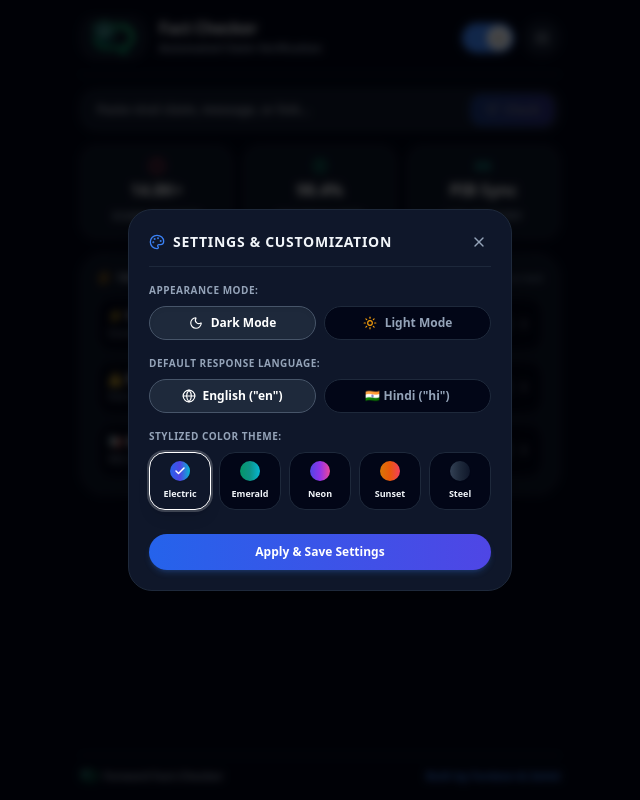
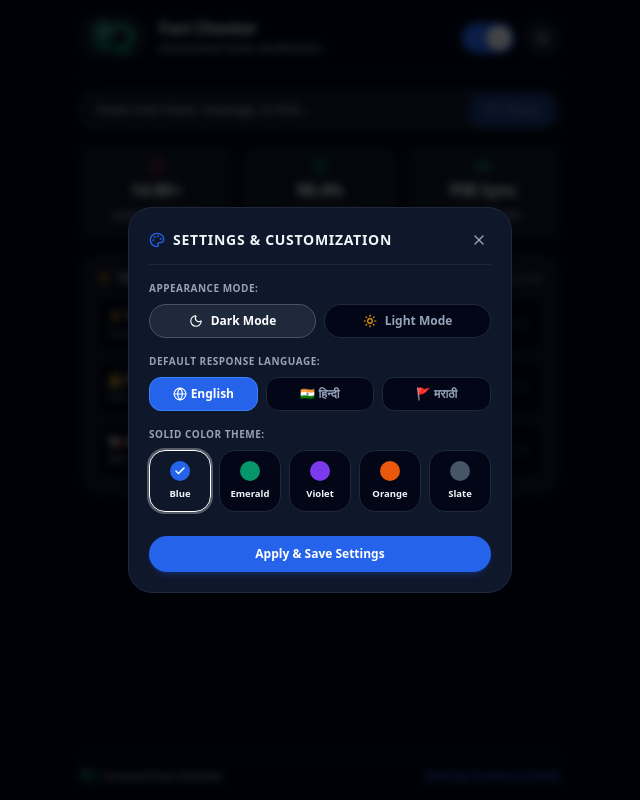
Before and after one commit to Zahidhydri/forward-fact-checker, a React (Vite) app in the folder extension/: page / in a window 1280 px wide. Both pictures are taken after a click on the button 862 px from the left and 38 px from the top of the page. Shown: the whole page, without its empty margins (320-960 px from the left). Built offline with nearby package versions, Linux system fonts and the light colour scheme; no server answers; a web font is replaced by a local one.

Commit message:
style(ui): convert color themes to bold solid colors, add Marathi in Settings modal, polish pill styling

```diff
--- a/extension/src/sidepanel/App.jsx
+++ b/extension/src/sidepanel/App.jsx
@@ -517,37 +517,49 @@ export default function App() {
             {/* Target Language Option */}
             <div>
               <label className="text-[10px] font-black uppercase tracking-wider block mb-2 text-slate-400">Default Response Language:</label>
-              <div className="flex gap-2">
+              <div className="grid grid-cols-3 gap-2">
                 <button
                   type="button"
                   onClick={() => setSelectedLang('en')}
-                  className={`flex-1 py-2 px-3 rounded-full text-xs font-extrabold flex items-center justify-center gap-1.5 border transition ${
+                  className={`py-2 px-2 rounded-xl text-xs font-black flex items-center justify-center gap-1 border transition ${
                     selectedLang === 'en'
-                      ? 'bg-slate-800 text-white border-slate-600 font-black'
-                      : isDark ? 'bg-slate-950 border-slate-800 text-slate-400' : 'bg-slate-100 border-slate-300 text-slate-700'
+                      ? 'bg-blue-600 text-white border-blue-500 shadow-sm'
+                      : isDark ? 'bg-slate-950 border-slate-800 text-slate-400 hover:text-slate-200' : 'bg-slate-100 border-slate-300 text-slate-700'
                   }`}
                 >
                   <Globe className="w-3.5 h-3.5" />
-                  <span>English ("en")</span>
+                  <span>English</span>
                 </button>
 
                 <button
                   type="button"
                   onClick={() => setSelectedLang('hi')}
-                  className={`flex-1 py-2 px-3 rounded-full text-xs font-extrabold flex items-center justify-center gap-1.5 border transition ${
+                  className={`py-2 px-2 rounded-xl text-xs font-black flex items-center justify-center gap-1 border transition ${
                     selectedLang === 'hi'
-                      ? 'bg-slate-800 text-white border-slate-600 font-black'
-                      : isDark ? 'bg-slate-950 border-slate-800 text-slate-400' : 'bg-slate-100 border-slate-300 text-slate-700'
+                      ? 'bg-blue-600 text-white border-blue-500 shadow-sm'
+                      : isDark ? 'bg-slate-950 border-slate-800 text-slate-400 hover:text-slate-200' : 'bg-slate-100 border-slate-300 text-slate-700'
                   }`}
                 >
-                  <span>🇮🇳 Hindi ("hi")</span>
+                  <span>🇮🇳 हिन्दी</span>
+                </button>
+
+                <button
+                  type="button"
+                  onClick={() => setSelectedLang('mr')}
+                  className={`py-2 px-2 rounded-xl text-xs font-black flex items-center justify-center gap-1 border transition ${
+                    selectedLang === 'mr'
+                      ? 'bg-blue-600 text-white border-blue-500 shadow-sm'
+                      : isDark ? 'bg-slate-950 border-slate-800 text-slate-400 hover:text-slate-200' : 'bg-slate-100 border-slate-300 text-slate-700'
+                  }`}
+                >
+                  <span>🚩 मराठी</span>
                 </button>
               </div>
             </div>
 
-            {/* Multi-Shade Gradient Accent Colors */}
+            {/* Solid Bold Color Accent Themes */}
             <div>
-              <label className="text-[10px] font-black uppercase tracking-wider block mb-2 text-slate-400">Stylized Color Theme:</label>
+              <label className="text-[10px] font-black uppercase tracking-wider block mb-2 text-slate-400">Solid Color Theme:</label>
               <div className="grid grid-cols-5 gap-2">
                 {ACCENT_THEMES.map((theme) => {
                   const isSelected = accentColor === theme.id;
@@ -556,18 +568,19 @@ export default function App() {
                       key={theme.id}
                       type="button"
                       onClick={() => setAccentColor(theme.id)}
-                      className={`py-2 px-1 rounded-2xl border text-center transition flex flex-col items-center justify-center gap-1.5 transform hover:scale-105 ${
+                      className={`py-2.5 px-1 rounded-2xl border text-center transition flex flex-col items-center justify-center gap-1.5 transform hover:scale-105 ${
                         isSelected
-                          ? 'border-white ring-2 ring-white/20 shadow-lg'
+                          ? 'border-white ring-2 ring-white/30 shadow-md'
                           : isDark ? 'bg-slate-950 border-slate-800 hover:bg-slate-800' : 'bg-slate-50 border-slate-200 hover:bg-slate-100'
                       }`}
                     >
                       <span
-                        className={`w-5 h-5 rounded-full flex items-center justify-center text-white shadow-sm bg-gradient-to-r ${theme.gradient}`}
+                        className="w-5 h-5 rounded-full flex items-center justify-center text-white shadow-sm"
+                        style={{ backgroundColor: theme.primary }}
                       >
                         {isSelected && <Check className="w-3 h-3 stroke-[3]" />}
                       </span>
-                      <span className="text-[9px] font-bold truncate w-full px-0.5">{theme.name.split(' ')[0]}</span>
+                      <span className="text-[9.5px] font-black truncate w-full px-0.5">{theme.name.split(' ')[1]}</span>
                     </button>
                   );
                 })}
--- a/extension/src/sidepanel/components/ReplyGenerator.jsx
+++ b/extension/src/sidepanel/components/ReplyGenerator.jsx
@@ -117,14 +117,14 @@ export function ReplyGenerator({ card = {}, verdict = {}, isDark = true, accent
               key={lang.id}
               type="button"
               onClick={() => setSelectedLang(lang.id)}
-              className={`flex-1 py-1.5 px-2 rounded-full text-xs font-bold transition flex items-center justify-center gap-1 ${
+              className={`flex-1 py-1.5 px-1.5 rounded-full text-xs font-bold transition flex items-center justify-center gap-1 ${
                 isSelected
-                  ? 'bg-slate-800 text-white shadow-sm font-black'
+                  ? `${accent.bgClass || 'bg-blue-600 text-white'} shadow-sm font-black`
                   : isDark ? 'text-slate-400 hover:text-slate-200' : 'text-slate-600 hover:text-slate-900'
               }`}
             >
-              <span>{lang.flag}</span>
-              <span className="text-[11px]">{lang.label}</span>
+              <span className="text-[11px]">{lang.flag}</span>
+              <span className="text-[11px] font-black">{lang.label}</span>
             </button>
           );
         })}
--- a/extension/src/sidepanel/theme.js
+++ b/extension/src/sidepanel/theme.js
@@ -1,58 +1,53 @@
 export const ACCENT_THEMES = [
   {
     id: 'blue',
-    name: 'Electric Blue',
-    primary: '#3b82f6',
-    gradient: 'from-blue-600 via-indigo-600 to-cyan-500',
-    bgClass: 'bg-gradient-to-r from-blue-600 to-indigo-600 hover:from-blue-500 hover:to-indigo-500 text-white shadow-md shadow-blue-500/20',
-    tonalBgDark: 'bg-blue-950/80 border-blue-800/80 text-blue-300',
-    tonalBgLight: 'bg-blue-50 border-blue-200 text-blue-900',
+    name: 'Bold Blue',
+    primary: '#2563eb',
+    bgClass: 'bg-blue-600 hover:bg-blue-700 text-white shadow-md shadow-blue-600/20 font-black',
+    tonalBgDark: 'bg-blue-950/90 border-blue-800/80 text-blue-200',
+    tonalBgLight: 'bg-blue-50 border-blue-200 text-blue-950',
     textClass: 'text-blue-400',
-    badgeClass: 'bg-blue-500/20 text-blue-300 border-blue-500/30'
+    badgeClass: 'bg-blue-600/20 text-blue-300 border-blue-500/40'
   },
   {
     id: 'emerald',
-    name: 'Emerald Mint',
-    primary: '#10b981',
-    gradient: 'from-emerald-600 via-teal-600 to-cyan-500',
-    bgClass: 'bg-gradient-to-r from-emerald-600 to-teal-600 hover:from-emerald-500 hover:to-teal-500 text-white shadow-md shadow-emerald-500/20',
-    tonalBgDark: 'bg-emerald-950/80 border-emerald-800/80 text-emerald-300',
-    tonalBgLight: 'bg-emerald-50 border-emerald-200 text-emerald-900',
+    name: 'Bold Emerald',
+    primary: '#059669',
+    bgClass: 'bg-emerald-600 hover:bg-emerald-700 text-white shadow-md shadow-emerald-600/20 font-black',
+    tonalBgDark: 'bg-emerald-950/90 border-emerald-800/80 text-emerald-200',
+    tonalBgLight: 'bg-emerald-50 border-emerald-200 text-emerald-950',
     textClass: 'text-emerald-400',
-    badgeClass: 'bg-emerald-500/20 text-emerald-300 border-emerald-500/30'
+    badgeClass: 'bg-emerald-600/20 text-emerald-300 border-emerald-500/40'
   },
   {
     id: 'indigo',
-    name: 'Neon Violet',
-    primary: '#6366f1',
-    gradient: 'from-indigo-600 via-purple-600 to-pink-500',
-    bgClass: 'bg-gradient-to-r from-indigo-600 to-purple-600 hover:from-indigo-500 hover:to-purple-500 text-white shadow-md shadow-indigo-500/20',
-    tonalBgDark: 'bg-indigo-950/80 border-indigo-800/80 text-indigo-300',
-    tonalBgLight: 'bg-indigo-50 border-indigo-200 text-indigo-900',
-    textClass: 'text-indigo-400',
-    badgeClass: 'bg-indigo-500/20 text-indigo-300 border-indigo-500/30'
+    name: 'Bold Violet',
+    primary: '#7c3aed',
+    bgClass: 'bg-violet-600 hover:bg-violet-700 text-white shadow-md shadow-violet-600/20 font-black',
+    tonalBgDark: 'bg-violet-950/90 border-violet-800/80 text-violet-200',
+    tonalBgLight: 'bg-violet-50 border-violet-200 text-violet-950',
+    textClass: 'text-violet-400',
+    badgeClass: 'bg-violet-600/20 text-violet-300 border-violet-500/40'
   },
   {
     id: 'amber',
-    name: 'Sunset Orange',
-    primary: '#f59e0b',
-    gradient: 'from-amber-600 via-orange-600 to-rose-500',
-    bgClass: 'bg-gradient-to-r from-amber-600 to-orange-600 hover:from-amber-500 hover:to-orange-500 text-white shadow-md shadow-amber-500/20',
-    tonalBgDark: 'bg-amber-950/80 border-amber-800/80 text-amber-300',
-    tonalBgLight: 'bg-amber-50 border-amber-200 text-amber-900',
-    textClass: 'text-amber-400',
-    badgeClass: 'bg-amber-500/20 text-amber-300 border-amber-500/30'
+    name: 'Bold Orange',
+    primary: '#ea580c',
+    bgClass: 'bg-orange-600 hover:bg-orange-700 text-white shadow-md shadow-orange-600/20 font-black',
+    tonalBgDark: 'bg-orange-950/90 border-orange-800/80 text-orange-200',
+    tonalBgLight: 'bg-orange-50 border-orange-200 text-orange-950',
+    textClass: 'text-orange-400',
+    badgeClass: 'bg-orange-600/20 text-orange-300 border-orange-500/40'
   },
   {
     id: 'slate',
-    name: 'Steel Slate',
-    primary: '#64748b',
-    gradient: 'from-slate-700 via-slate-800 to-slate-900',
-    bgClass: 'bg-gradient-to-r from-slate-700 to-slate-800 hover:from-slate-600 hover:to-slate-700 text-white shadow-md',
-    tonalBgDark: 'bg-slate-900 border-slate-700 text-slate-300',
-    tonalBgLight: 'bg-slate-200 border-slate-300 text-slate-900',
-    textClass: 'text-slate-400',
-    badgeClass: 'bg-slate-700/40 text-slate-300 border-slate-600'
+    name: 'Bold Slate',
+    primary: '#475569',
+    bgClass: 'bg-slate-700 hover:bg-slate-800 text-white shadow-md font-black',
+    tonalBgDark: 'bg-slate-900 border-slate-700 text-slate-200',
+    tonalBgLight: 'bg-slate-200 border-slate-300 text-slate-950',
+    textClass: 'text-slate-300',
+    badgeClass: 'bg-slate-700/40 text-slate-200 border-slate-600'
   },
 ];
 
```
